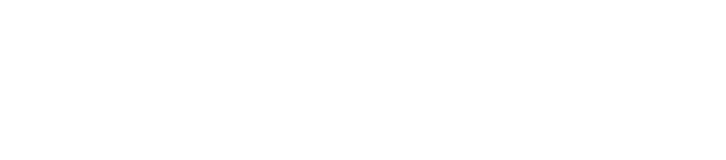
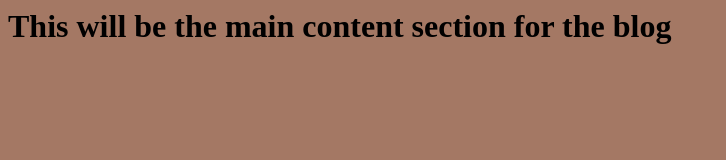
Before and after one commit to theagentpenguin/Personal-Blog, a plain HTML site: page index.html in a window 1280 px wide. Shown: the whole page, without its empty margins (0-726 px from the left). Drawn offline with Linux system fonts and the light colour scheme.

Commit message:
formed a structure to follow for the project

```diff
--- a/index.html
+++ b/index.html
@@ -1,8 +1,11 @@
 <html>
     <head>
+        <link rel="stylesheet" href="./style.css">
         <title>Personal Blog</title>
     </head>
     <body>
-
+        <main class="blog-body">
+            <h1>This will be the main content section for the blog</h1>
+        </main>
     </body>
 </html>
--- /dev/null
+++ b/style.css
@@ -0,0 +1,3 @@
+*{
+    background-color: #A47864
+}
```
Also changed, not shown: post.html (added), script.js (added).
